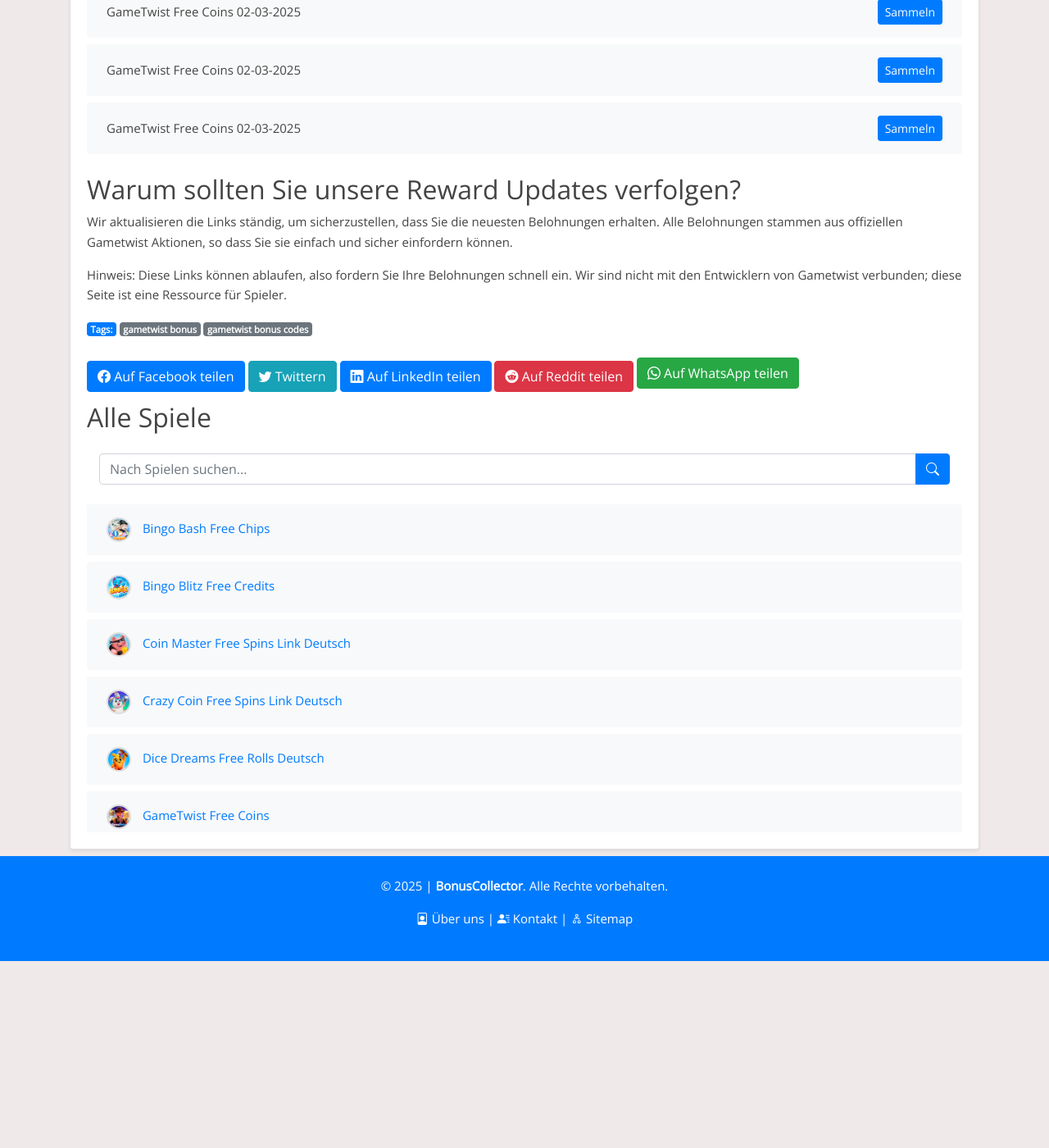
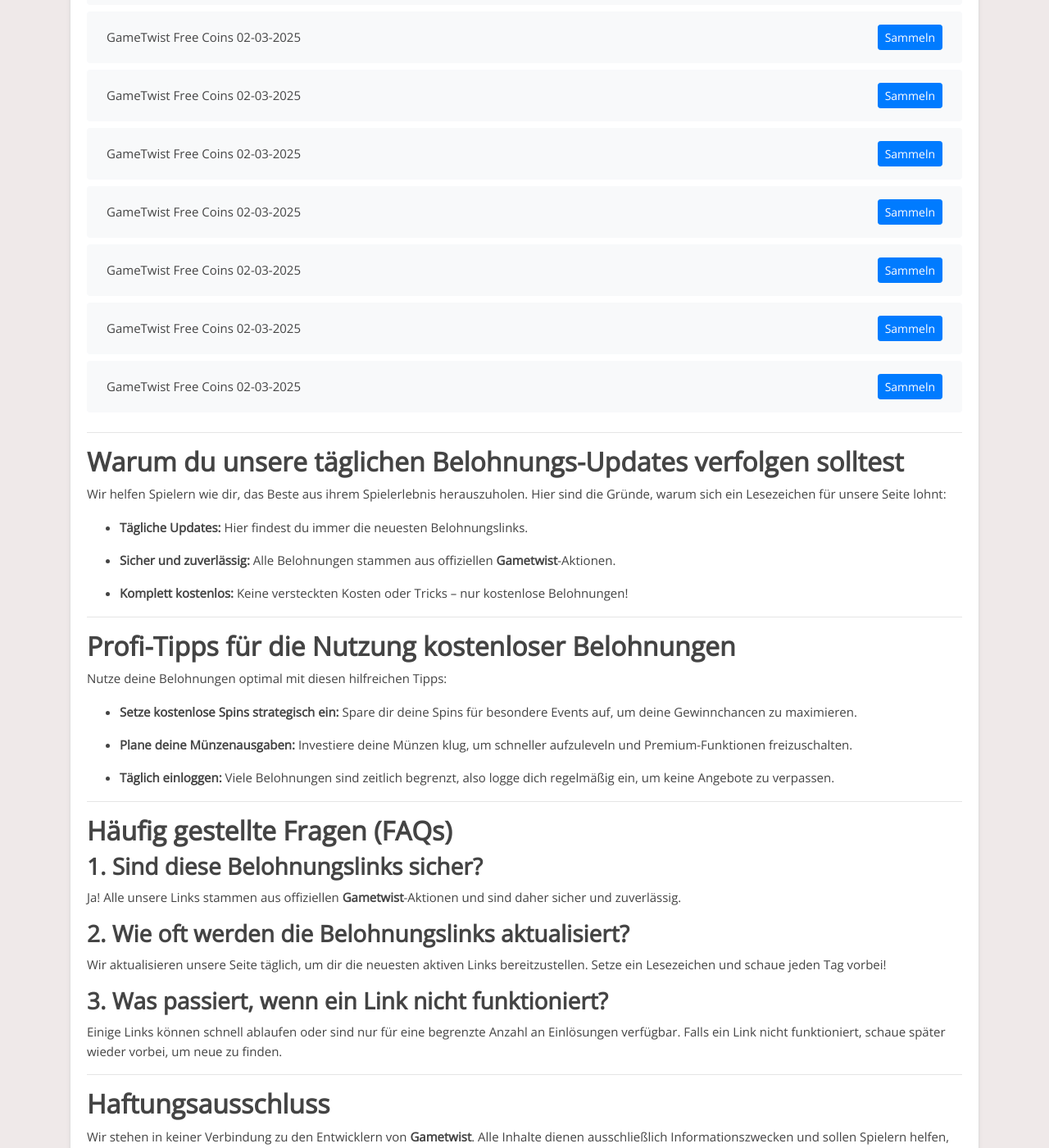
Before and after one commit to Prollad99/bs-de, a Jekyll site: the page built from _posts/2025-02-03-gametwist.md, in a window 1280 px wide and 1400 px high, scrolled down 7515 px. Shown: the whole window at 82% size. Built offline with Jekyll 4.4.1, drawn with Linux system fonts in a browser that asks for light colours; before the commit the page ends 8687 px from its top, so only the background shows below that; some of the changed text lies outside the part shown.

Commit message:
Aktualisiere gametwist-Belohnungslinks, Inhalte und Änderungsdatum

```diff
--- a/_includes/gametwist_footer.html
+++ b/_includes/gametwist_footer.html
@@ -1,7 +1,55 @@
-## Warum sollten Sie unsere Reward Updates verfolgen?
+---
 
 
-Wir aktualisieren die Links ständig, um sicherzustellen, dass Sie die neuesten Belohnungen erhalten. Alle Belohnungen stammen aus offiziellen Gametwist Aktionen, so dass Sie sie einfach und sicher einfordern können.
+## **Warum du unsere täglichen Belohnungs-Updates verfolgen solltest**
+
+Wir helfen Spielern wie dir, das Beste aus ihrem Spielerlebnis herauszuholen. Hier sind die Gründe, warum sich ein Lesezeichen für unsere Seite lohnt:
+
+- **Tägliche Updates:** Hier findest du immer die neuesten Belohnungslinks.
+
+- **Sicher und zuverlässig:** Alle Belohnungen stammen aus offiziellen **Gametwist**-Aktionen.
+
+- **Komplett kostenlos:** Keine versteckten Kosten oder Tricks – nur kostenlose Belohnungen!
 
 
-Hinweis: Diese Links können ablaufen, also fordern Sie Ihre Belohnungen schnell ein. Wir sind nicht mit den Entwicklern von Gametwist verbunden; diese Seite ist eine Ressource für Spieler.
+---
+
+
+## **Profi-Tipps für die Nutzung kostenloser Belohnungen**
+
+Nutze deine Belohnungen optimal mit diesen hilfreichen Tipps:
+
+- **Setze kostenlose Spins strategisch ein:** Spare dir deine Spins für besondere Events auf, um deine Gewinnchancen zu maximieren.
+
+- **Plane deine Münzenausgaben:** Investiere deine Münzen klug, um schneller aufzuleveln und Premium-Funktionen freizuschalten.
+
+- **Täglich einloggen:** Viele Belohnungen sind zeitlich begrenzt, also logge dich regelmäßig ein, um keine Angebote zu verpassen.
+
+
+---
+
+
+## **Häufig gestellte Fragen (FAQs)**
+
+
+### **1. Sind diese Belohnungslinks sicher?**
+
+Ja! Alle unsere Links stammen aus offiziellen **Gametwist**-Aktionen und sind daher sicher und zuverlässig.
+
+
+### **2. Wie oft werden die Belohnungslinks aktualisiert?**
+
+Wir aktualisieren unsere Seite täglich, um dir die neuesten aktiven Links bereitzustellen. Setze ein Lesezeichen und schaue jeden Tag vorbei!
+
+
+### **3. Was passiert, wenn ein Link nicht funktioniert?**
+
+Einige Links können schnell ablaufen oder sind nur für eine begrenzte Anzahl an Einlösungen verfügbar. Falls ein Link nicht funktioniert, schaue später wieder vorbei, um neue zu finden.
+
+
+---
+
+
+## **Haftungsausschluss**
+
+Wir stehen in keiner Verbindung zu den Entwicklern von **Gametwist**. Alle Inhalte dienen ausschließlich Informationszwecken und sollen Spielern helfen, kostenlose Belohnungen einfach zu erhalten.
--- a/_includes/gametwist_post.html
+++ b/_includes/gametwist_post.html
@@ -1,14 +1,32 @@
-Sind Sie ein Gametwist Fan? Holen Sie sich täglich kostenlose Münzen, Spins, Chips und Boni mit diesen aktualisierten Reward-Links. Wir aktualisieren diese Seite täglich mit neuen Reward-Links, damit Sie nie eine Gelegenheit verpassen, Ihr Spiel zu verbessern.
+Bist du ein engagierter **Gametwist**-Spieler? Suchst du nach der einfachsten Möglichkeit, kostenlose Münzen, Spins und andere Boni zu sammeln? Dann bist du hier genau richtig! Wir aktualisieren diese Seite täglich mit neuen Belohnungslinks, damit du keine Chance verpasst, schneller aufzuleveln und das Spiel in vollen Zügen zu genießen.
 
 
-## Wie Sie Ihre Belohnungen einfordern können
+## **Was sind Belohnungslinks?**
+
+Belohnungslinks sind offizielle Aktionen der **Gametwist**-Entwickler, die den Spielern kostenlose In-Game-Gegenstände wie Spins, Münzen und exklusive Boni bieten. Sie sind eine großartige Möglichkeit, dein Gameplay zu verbessern, ohne Geld auszugeben.
 
 
-- Wählen Sie einen Prämienlink aus der Liste aus.
-
-- Tippen Sie auf den Link und melden Sie sich bei Ihrem Gametwist Konto an.
-
-- Ihre Belohnungen werden sofort gutgeschrieben!
+Jeden Tag stellen wir dir die neuesten und zuverlässigsten Belohnungslinks zur Verfügung, damit du deine Belohnungen problemlos einlösen und deine Reise ohne Unterbrechungen fortsetzen kannst.
 
 
-## Tägliche Belohnungslinks für Gametwist
+---
+
+
+## **So kannst du deine kostenlosen Belohnungen einlösen**
+
+Das Einlösen deiner täglichen Belohnungen ist ganz einfach und erfordert nur wenige Schritte:
+
+1. **Wähle einen Belohnungslink aus der Liste unten aus.**
+
+2. **Tippe auf den Link und melde dich in deinem Gametwist-Konto an.**
+
+3. **Die Belohnung wird sofort deinem Konto gutgeschrieben!**
+
+
+Schau regelmäßig auf dieser Seite vorbei, da die Links schnell ablaufen können. Verpasse keine Gelegenheit!
+
+
+---
+
+
+## **Heutige Gametwist Belohnungslinks**
```
